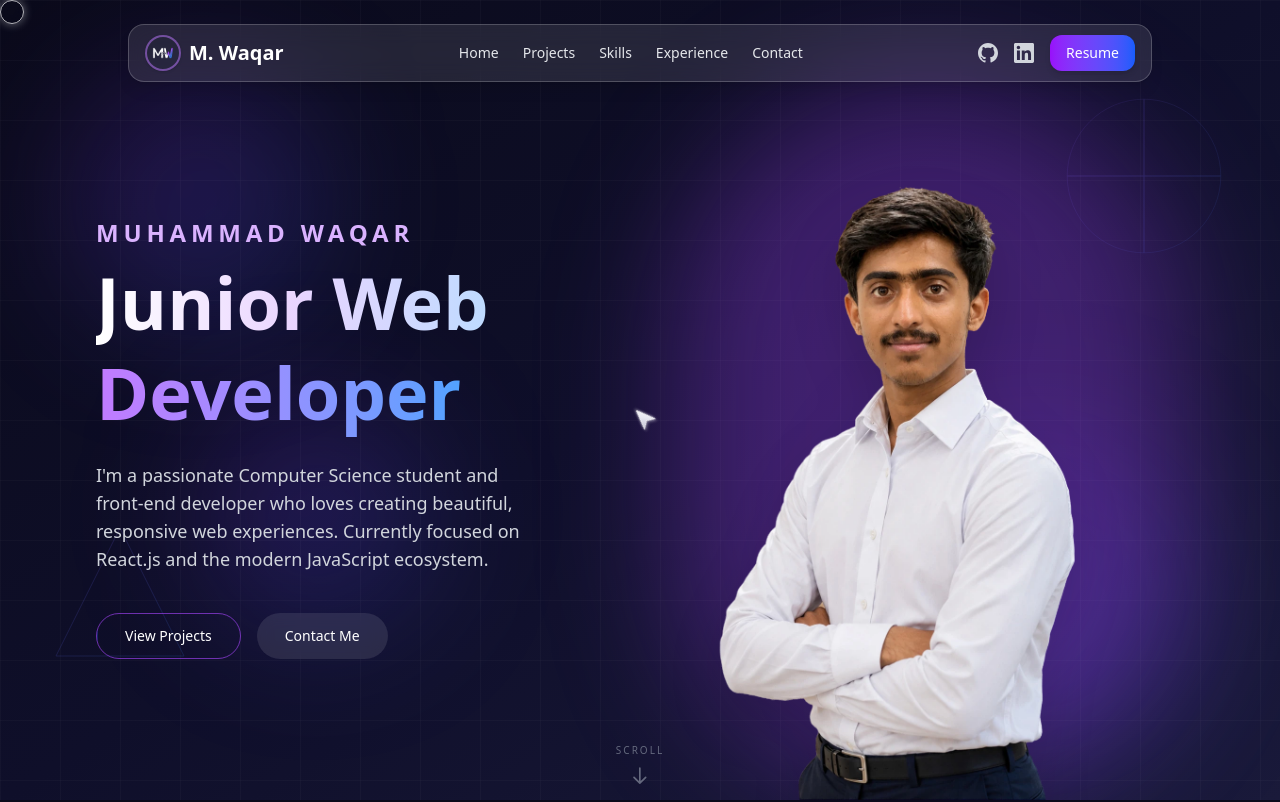
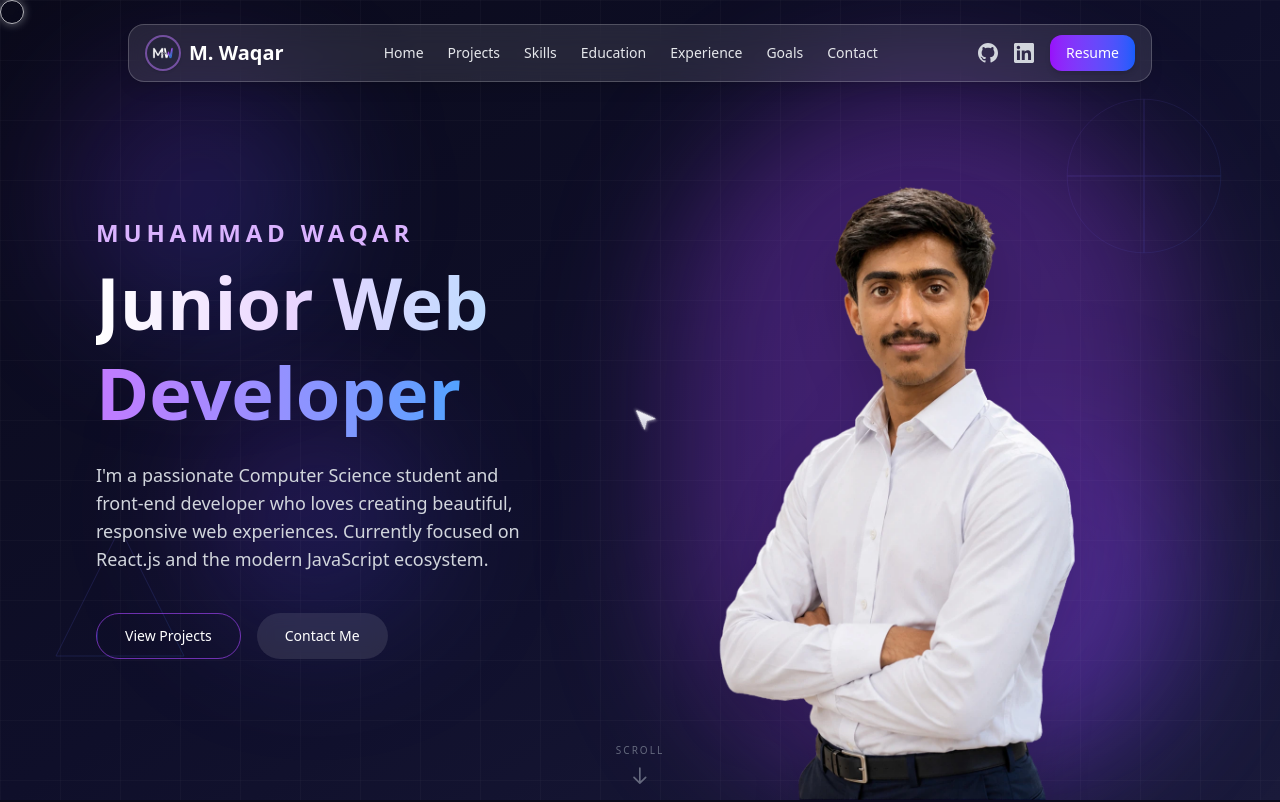
Before and after one commit to MuhammadWaqar7615/Portfolio, a React (Vite) app: page / in a window 1280 px wide. Shown: the top 802 px of the page. Built offline with nearby package versions, Linux system fonts and the light colour scheme.

Commit message:
update Navbar component: increase scroll timeout and add Education and Goals navigation buttons

```diff
--- a/src/Components/navbar/Navbar.jsx
+++ b/src/Components/navbar/Navbar.jsx
@@ -29,7 +29,7 @@ export default function Navbar({ onMenuClick }) {
       setTimeout(() => {
         const element = document.getElementById(sectionId);
         if (element) element.scrollIntoView({ behavior: "smooth" });
-      }, 100);
+      }, 200);
     } else {
       const element = document.getElementById(sectionId);
       if (element) element.scrollIntoView({ behavior: "smooth" });
@@ -101,10 +101,22 @@ export default function Navbar({ onMenuClick }) {
               Skills
             </button>
             <button
+              onClick={() => scrollToSection("Education")}
+              className="nav-link text-sm cursor-pointer font-medium text-gray-200 transition-colors hover:text-white"
+            >
+              Education
+            </button>
+            <button
               onClick={() => scrollToSection("Experience")}
               className="nav-link text-sm cursor-pointer font-medium text-gray-200 transition-colors hover:text-white"
             >
               Experience
+            </button>
+            <button
+              onClick={() => scrollToSection("Goals")}
+              className="nav-link text-sm cursor-pointer font-medium text-gray-200 transition-colors hover:text-white"
+            >
+              Goals
             </button>
             <button
               onClick={() => scrollToSection("Contact")}
```
